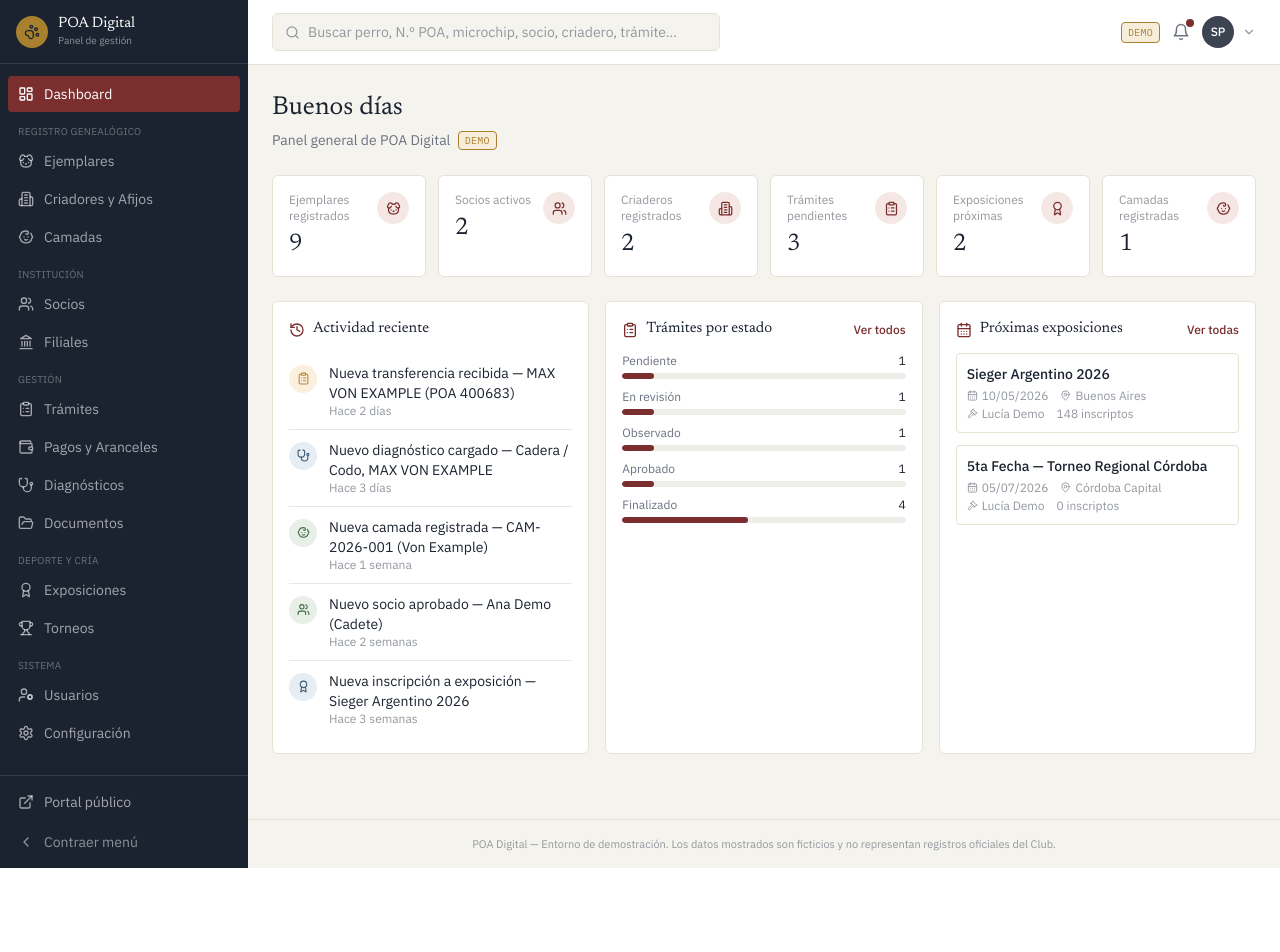
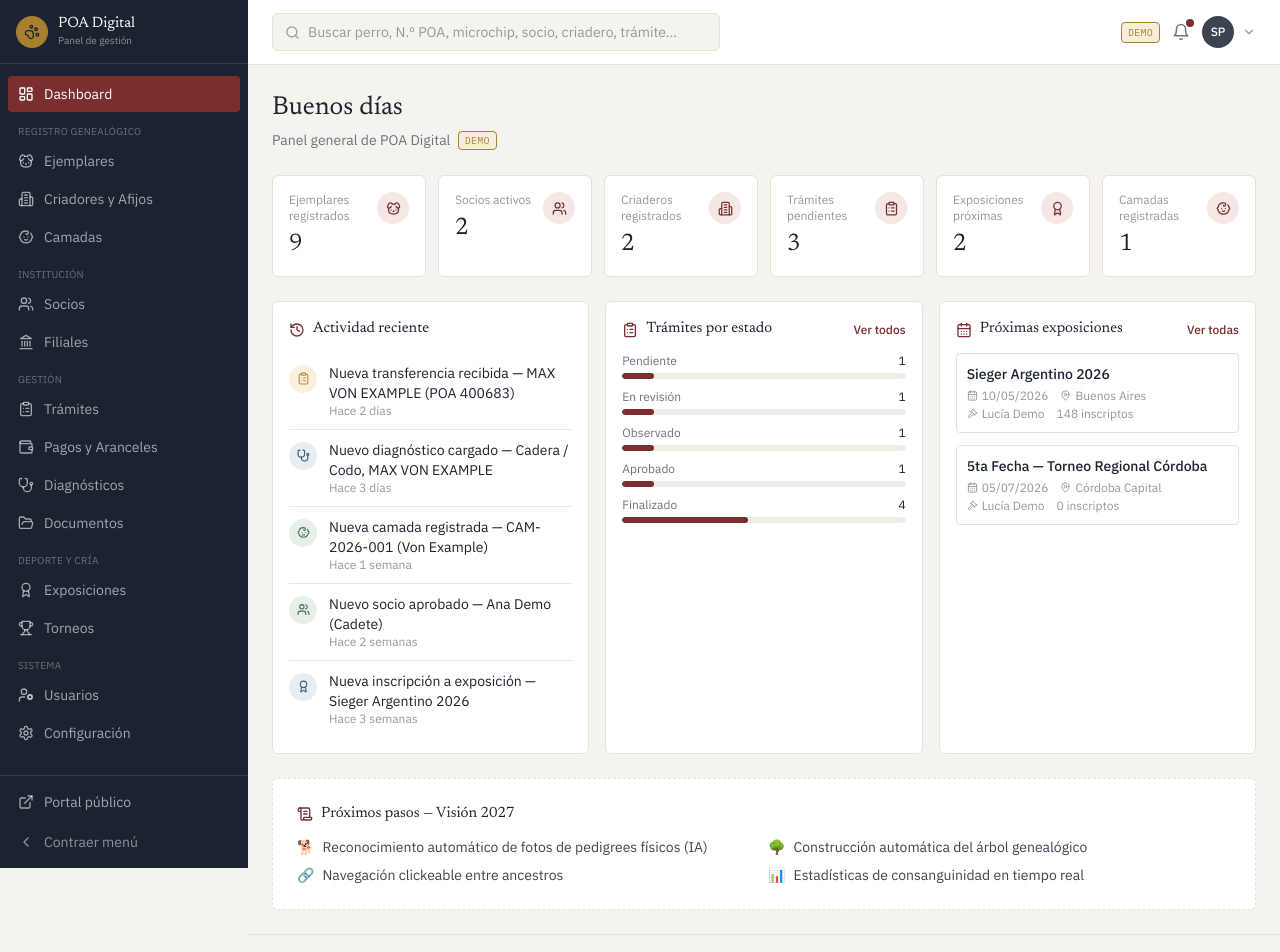
Before and after one commit to nicolasbarrera775-code/poa-digital-demo, a React (Vite) app: page / in a window 1280 px wide. Shown: the top 952 px of the page. Before the commit the page ends 868 px from the top, so only its background shows below. Built offline with nearby package versions, Linux system fonts and the light colour scheme.

Commit message:
Seccion Proximos pasos - Vision 2027 en Dashboard

```diff
--- a/src/App.jsx
+++ b/src/App.jsx
@@ -867,6 +867,15 @@ function Dashboard({ go }) {
           </div>
         </div>
       </div>
+      <div className="poa-card p-4 md:p-6 mt-6" style={{borderStyle: 'dashed'}}>
+        <SectionTitle icon={ScrollText}>Próximos pasos — Visión 2027</SectionTitle>
+        <div className="grid grid-cols-1 md:grid-cols-2 gap-2 mt-2">
+          <div className="flex items-center gap-2 text-sm"><span>🐕</span> Reconocimiento automático de fotos de pedigrees físicos (IA)</div>
+          <div className="flex items-center gap-2 text-sm"><span>🌳</span> Construcción automática del árbol genealógico</div>
+          <div className="flex items-center gap-2 text-sm"><span>🔗</span> Navegación clickeable entre ancestros</div>
+          <div className="flex items-center gap-2 text-sm"><span>📊</span> Estadísticas de consanguinidad en tiempo real</div>
+        </div>
+      </div>
     </div>
   );
 }
```
